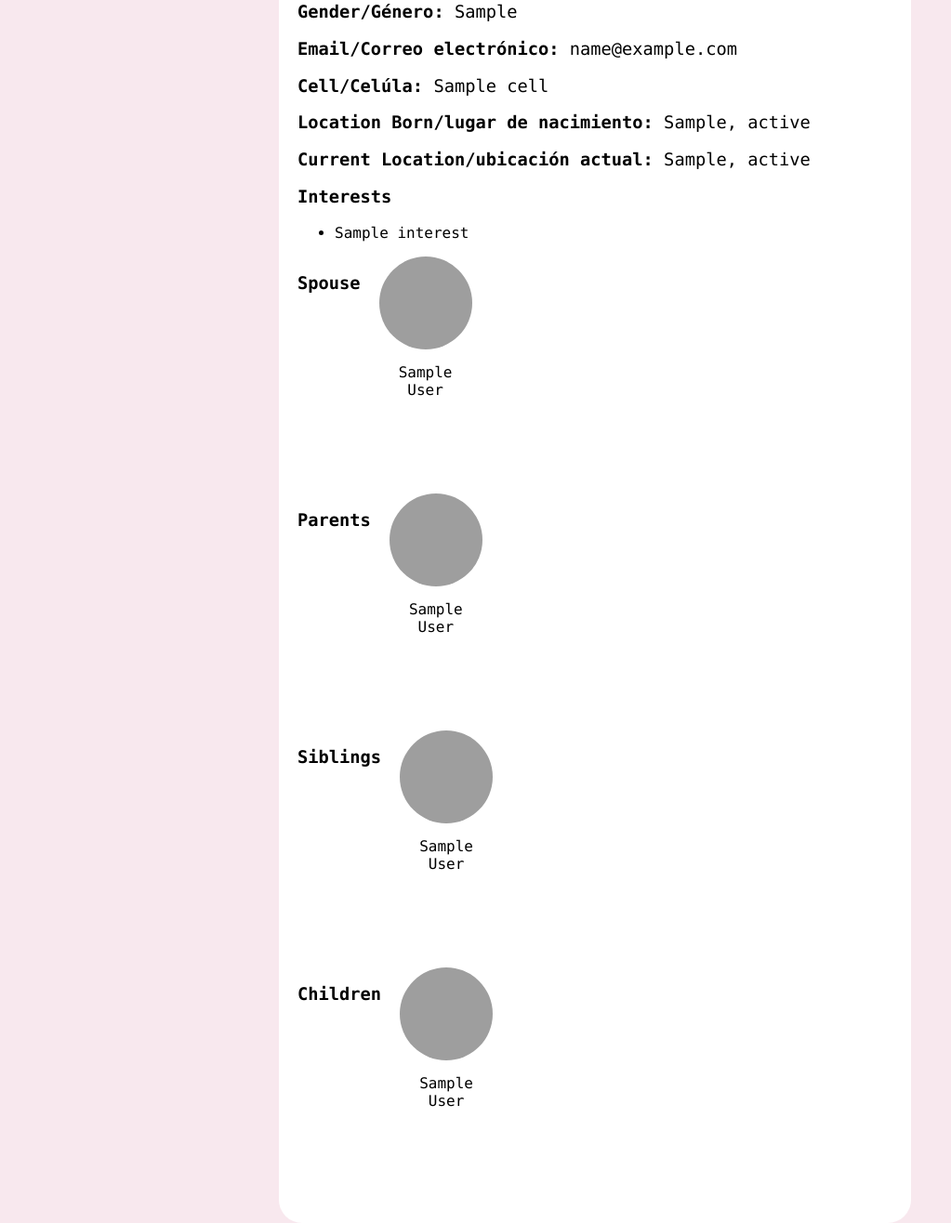
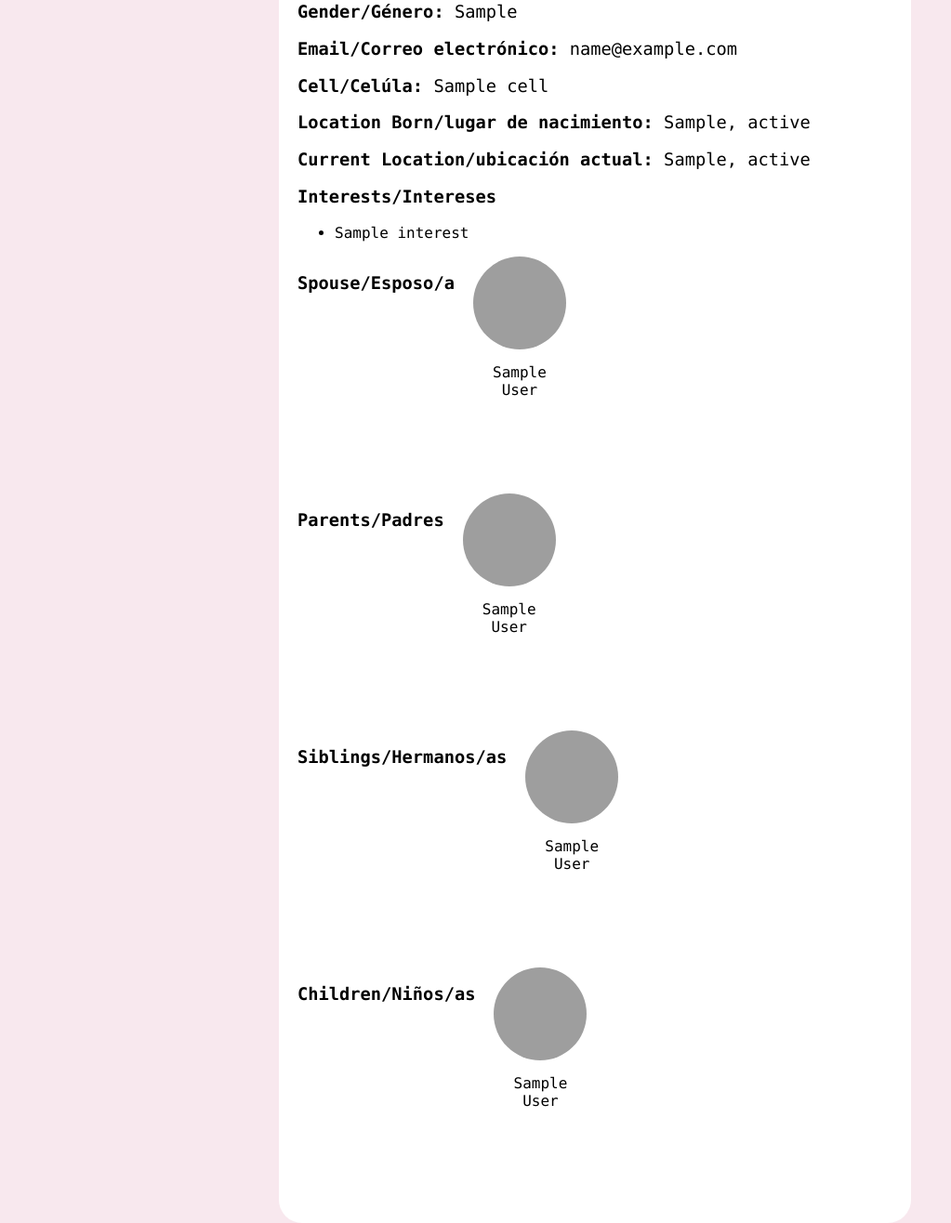
Before and after one commit to gomezc08/Family-Tree, a Django app: template bio/templates/bio/member_info.html in a window 1280 px wide. Shown: the part 481-1797 px from the top of the page at 93% size, without its empty margins (0-1023 px from the left). Run offline with Django 3.2, Linux system fonts and the light colour scheme; the template is opened without the code that fills it: most values are stand-ins (such as "Sample title", 1, 10 or a date in 2020); grey boxes are pictures that could not be loaded.

Commit message:
adding spanglish to the site

```diff
--- a/bio/templates/bio/member_info.html
+++ b/bio/templates/bio/member_info.html
@@ -197,7 +197,7 @@
             <h3><b>Current State/estado actual:</b> {{ person.StateCurrent }}</h3>
         {% endif %}
 
-        <h3><b>Interests</b></h3>
+        <h3><b>Interests/Intereses</b></h3>
         <ul>
             {% for i in interests %}
                 <li>{{ i.Interest }}</li>
@@ -209,7 +209,7 @@
 <div class="family-section">
     <div class="family-info">
         {% if spouse_relationships %}
-        <h3><b>Spouse</b></h3>
+        <h3><b>Spouse/Esposo/a</b></h3>
             {% for spouse in spouse_relationships %}
                 {% if spouse.Spouse1ID.Id == person.Id %}
                     <a href="{% url 'member_info' spouse.Spouse2ID.Id %}">
@@ -237,7 +237,7 @@
 <div class="family-section">
     <div class="family-info">
         {% if parents %}
-        <h3><b>Parents</b></h3>
+        <h3><b>Parents/Padres</b></h3>
             {% for parent in parents %}
                 <a href="{% url 'member_info' parent.Id %}">
                     <img class="family-pic"
@@ -255,7 +255,7 @@
 <div class="family-section">
     <div class="family-info">
         {% if siblings %}
-        <h3><b>Siblings</b></h3>
+        <h3><b>Siblings/Hermanos/as</b></h3>
             {% for sibling in siblings %}
                 <a href="{% url 'member_info' sibling.Id %}">
                     <img class="family-pic"
@@ -273,7 +273,7 @@
 <div class="family-section">
     <div class="family-info">
         {% if children %}
-        <h3><b>Children</b></h3>
+        <h3><b>Children/Niños/as</b></h3>
             {% for child in children %}
                 <a href="{% url 'member_info' child.Id %}">
                     <img class="family-pic"
--- a/homescreen/templates/homescreen/index.html
+++ b/homescreen/templates/homescreen/index.html
@@ -65,7 +65,7 @@
 </head>
 <body>
     <div class="header-grid">
-        <h1 class="header">Family Tree</h1>
+        <h1 class="header">FamLink</h1>
     </div>
     <div class="member-grid">
         {% for member in members %}
```
Also changed, not shown: 1 other file.
